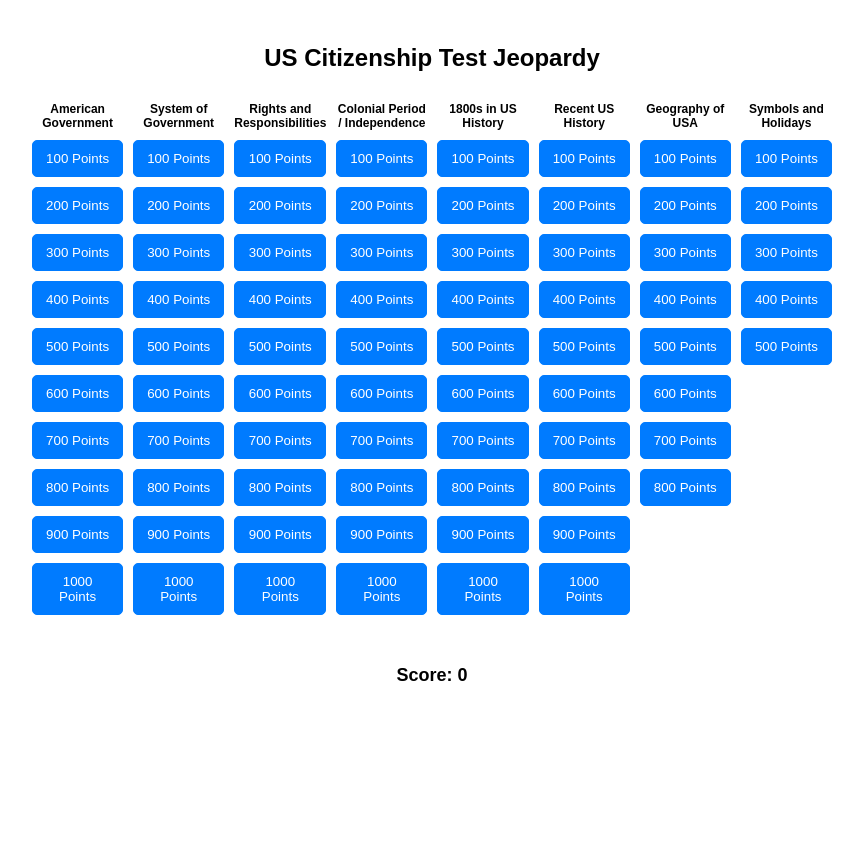
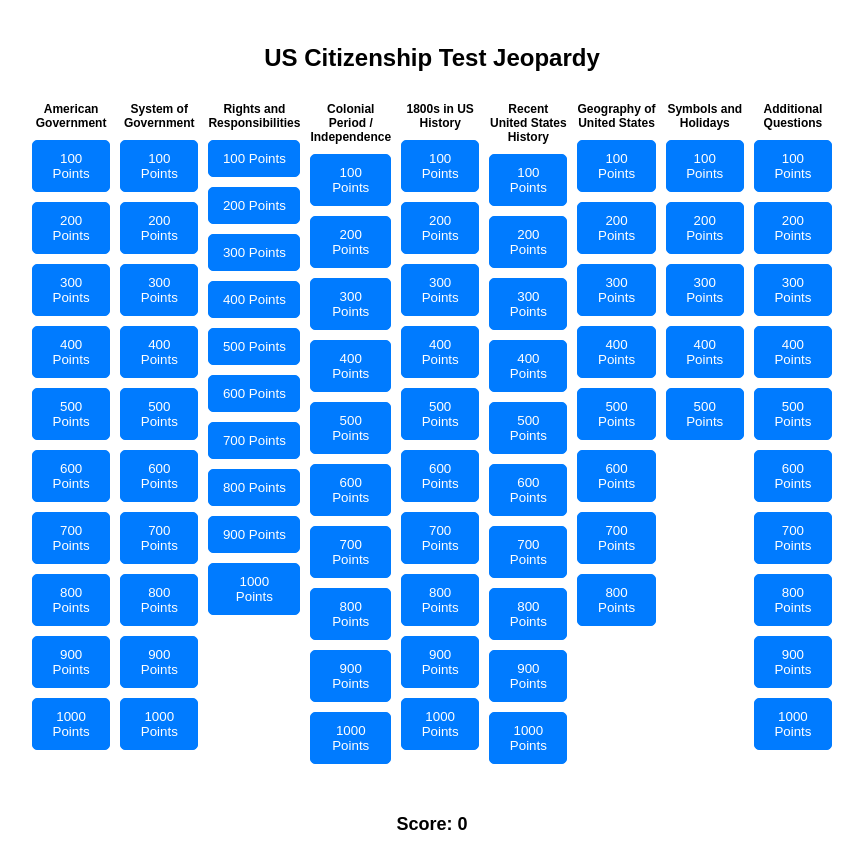
Before and after one commit to SharukhGV/jeopardy-citizenship, a React (Vite) app: page / in a window 1280 px wide. Shown: the whole page, without its empty margins (208-1071 px from the left). Before the commit the page ends 800 px from the top, so only its background shows below. Built offline with nearby package versions, Linux system fonts and the light colour scheme.

Commit message:
added new categories

```diff
--- a/src/components/Jeopardy.jsx
+++ b/src/components/Jeopardy.jsx
@@ -267,7 +267,7 @@ import "../App.css";
             "points": 1000
           }
         ],
-        "Recent US History": [
+        "Recent United States History": [
           {
             "question": "Who did the United States fight in World War II?",
             "answer": "Japan, Germany, and Italy",
@@ -319,7 +319,7 @@ import "../App.css";
             "points": 1000
           }
         ],
-        "Geography of USA": [
+        "Geography of United States": [
         {
           "question": "Name one of the two longest rivers in the United States.",
           "answer": "Missouri (River); Mississippi (River)",
@@ -387,7 +387,62 @@ import "../App.css";
           "answer": "New Year's Day; Martin Luther King, Jr. Day; Presidents' Day; Memorial Day; Independence Day; Labor Day; Columbus Day; Veterans Day; Thanksgiving; Christmas",
           "points": 500
         }
-      ]
+      ],
+
+        "Additional Questions": [
+          {
+            "question": "What is the name of the President of the United States now?",
+            "answer": "The answer to this question changes with elections. As of January 2025, this information would need to be updated based on the most recent election results.",
+            "points": 100
+          },
+          {
+            "question": "What is the name of the Vice President of the United States now?",
+            "answer": "The answer to this question changes with elections. As of January 2025, this information would need to be updated based on the most recent election results.",
+            "points": 200
+          },
+          {
+            "question": "What is the political party of the President now?",
+            "answer": "The answer to this question changes with elections. As of January 2025, this information would need to be updated based on the most recent election results.",
+            "points": 300
+          },
+          {
+            "question": "What is the name of the Speaker of the House of Representatives now?",
+            "answer": "The answer to this question changes with elections and appointments. As of January 2025, this information would need to be updated based on the most recent congressional leadership.",
+            "points": 400
+          },
+          {
+            "question": "Who is the Chief Justice of the United States now?",
+            "answer": "The answer to this question changes with appointments. As of January 2025, this information would need to be updated based on the most recent Supreme Court appointments.",
+            "points": 500
+          },
+          {
+            "question": "Under our Constitution, some powers belong to the federal government. What is one power of the federal government?",
+            "answer": "To print money; to declare war; to create an army; to make treaties",
+            "points": 600
+          },
+          {
+            "question": "Under our Constitution, some powers belong to the states. What is one power of the states?",
+            "answer": "Provide schooling and education; provide protection (police); provide safety (fire departments); give a driver's license; approve zoning and land use",
+            "points": 700
+          },
+          {
+            "question": "Who is the Governor of your state now?",
+            "answer": "Answers vary by state. As of January 2025, this information would need to be updated based on the most recent state elections.",
+            "points": 800
+          },
+          {
+            "question": "What is the capital of your state?",
+            "answer": "Answers vary by state.",
+            "points": 900
+          },
+          {
+            "question": "What are the two major political parties in the United States?",
+            "answer": "Democratic and Republican",
+            "points": 1000
+          }
+        ]
+
+
       }
     ]
 
```
